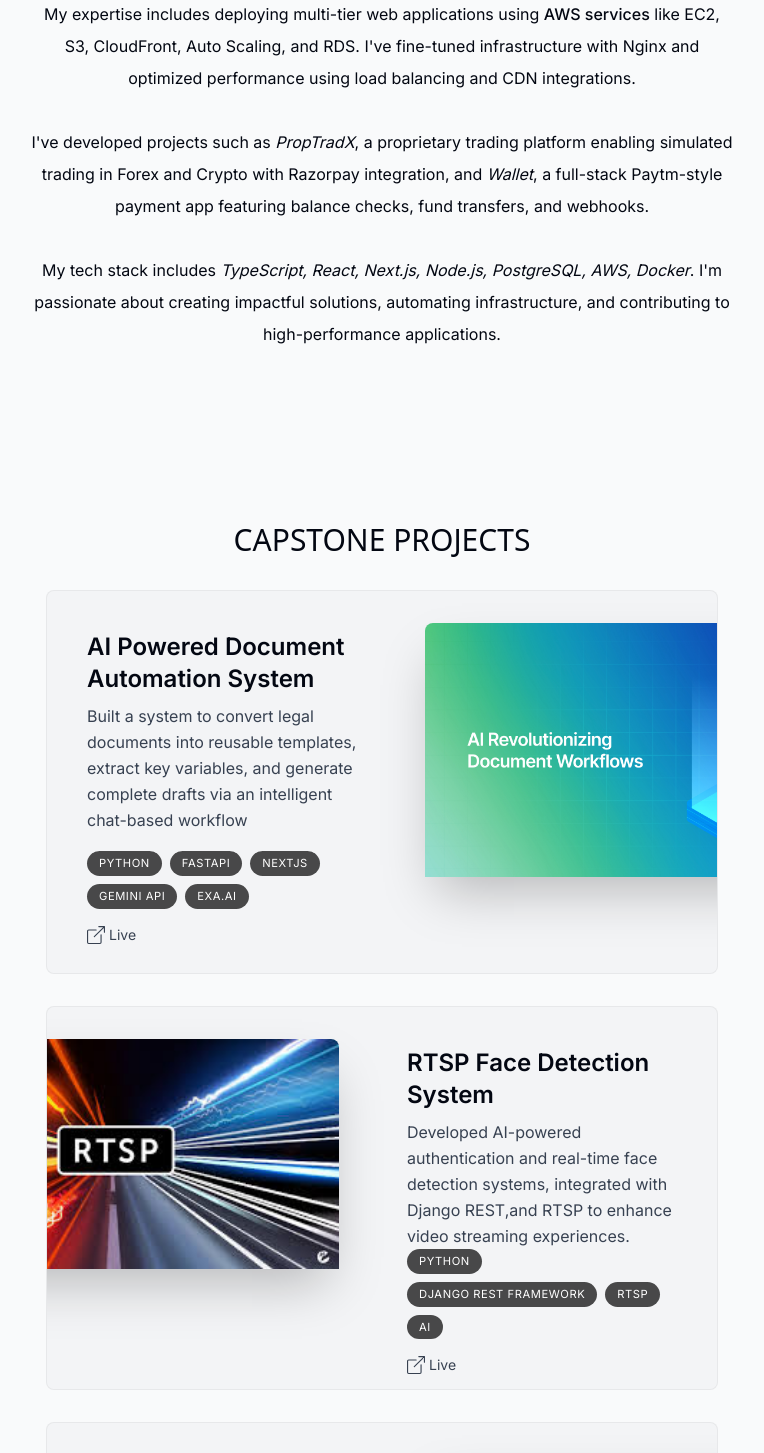
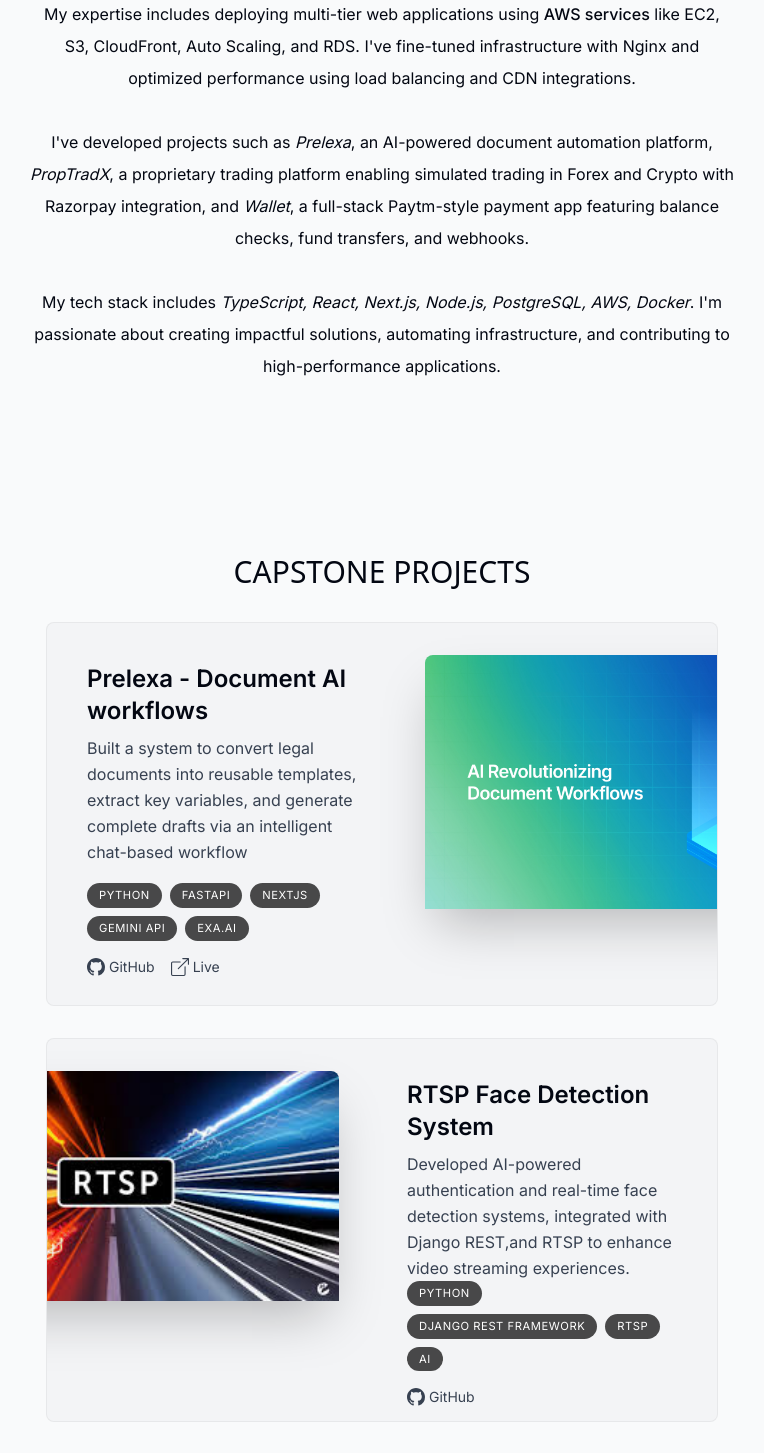
Before and after one commit to Praxxav/folio, a Next.js app: page / in a window 1280 px wide. Shown: the part 1180-2633 px from the top of the page, without its empty margins (258-1022 px from the left). Built offline with nearby package versions, Linux system fonts and the light colour scheme.

Commit message:
Link Updates

```diff
--- a/components/about.tsx
+++ b/components/about.tsx
@@ -26,8 +26,7 @@
           <span className="inline-block bg-gradient-to-r from-purple-500 via-pink-500 to-red-500 text-transparent bg-clip-text font-bold whitespace-nowrap">
             Full Stack Engineer
           </span>{" "}
-          and{" "}
-          <span className=" bg-gradient-to-r from-purple-500 via-pink-500 to-red-500 text-transparent bg-clip-text font-bold whitespace-nowrap">Data Engineer</span> with hands-on experience in building scalable web applications and cloud infrastructure. I&apos;m in my final year of Bachelor of Engineering in Information Technology at the{" "}
+          with hands-on experience in building scalable web applications and cloud infrastructure. I&apos;m in my final year of Bachelor of Engineering in Information Technology at the{" "}
           <span className="font-medium">International Institute of Information Technology (I²IT), Pune</span>, with a strong academic record (CGPA: 8.52).
           <br />
           <br />
@@ -40,6 +39,7 @@
           <br />
           <br />
           I&apos;ve developed projects such as{" "}
+          <span className="italic">Prelexa</span>, an AI-powered document automation platform,{" "}
           <span className="italic">PropTradX</span>, a proprietary trading platform enabling simulated trading in Forex and Crypto with Razorpay integration, and{" "}
           <span className="italic">Wallet</span>, a full-stack Paytm-style payment app featuring balance checks, fund transfers, and webhooks.
           <br />
--- a/components/intro.tsx
+++ b/components/intro.tsx
@@ -23,14 +23,14 @@
                             duration: 0.2
                         }}
                     >
-                        { <Image src={selfPotrait}
+                        {<Image src={selfPotrait}
                             alt="Pranav Kulkarni"
                             width="192"
                             height="192"
                             priority={true}
                             quality="95"
                             className=' object-cover h-24 w-24 rounded-full border-[0.35rem] border-white shadow-xl'
-                        /> }
+                        />}
                     </motion.div>
                     <motion.span className='absolute bottom-0 right-0 text-4xl'
                         initial={{ opacity: 0, scale: 0 }}
@@ -55,7 +55,6 @@
                 <span className="font-bold inline-block bg-gradient-to-r from-purple-500 via-pink-500 to-red-500 text-transparent bg-clip-text whitespace-nowrap">
                     Full Stack Developer
                 </span>{" "}
-  passionate about {"Data Engineering "}
                 <span className="font-bold">building scalable systems</span> and crafting{" "}
                 <span className="font-bold">impactful digital experiences</span>.
             </motion.h1>
--- a/lib/data.ts
+++ b/lib/data.ts
@@ -1,5 +1,5 @@
 import React from "react";
-import { FaAws,FaLock } from "react-icons/fa";
+import { FaAws, FaLock } from "react-icons/fa";
 import { BsGraphUp } from "react-icons/bs";
 import { FaBarsProgress, FaBlog, FaBots } from "react-icons/fa6";
 
@@ -25,8 +25,16 @@
 
 
 export const experiencesData = [
-        {
-        title: "FreeLancer - Full stack Developer",
+    {
+        title: "Prelexa - Document AI workflows",
+        location: "Pune, India",
+        description:
+            "Lead development of AI workflows for document automation, overseeing architecture, coding, and deployment. Collaborated with cross-functional teams to ensure timely delivery and alignment with business goals.",
+        icon: React.createElement(FaBarsProgress),
+        date: "Nov 2025 - Feb 2026",
+    },
+    {
+        title: "Trainee - Full stack Developer",
         location: "Pune, India",
         description:
             "Lead development of MVP for startup, overseeing architecture, coding, and deployment. Collaborated with cross-functional teams to ensure timely delivery and alignment with business goals.",
@@ -49,14 +57,6 @@
             "Pursuing a data engineering internship focused on building robust data pipelines, optimizing ETL processes, and supporting data-driven decision-making.",
         icon: React.createElement(FaAws),
         date: "July - Sep 2024",
-    },
-    {
-        title: "Neural Nexus",
-        location: "Pune India",
-        description:
-            "Developed bot that can converse about anything! Can check answers of a topic! Can play Rock-paper-Scissors, Toss - Heads or Tails",
-        icon: React.createElement(FaBots),
-        date: "Oct 2024 - Nov 2024",
     },
     {
         title: "Paytm Clone - Full-Stack Application",
@@ -85,41 +85,41 @@
 ] as const;
 
 export const projectsData = [
-       {
-        title: "AI Powered Document Automation System",
+    {
+        title: "Prelexa - Document AI workflows",
         description:
             "Built a system to convert legal documents into reusable templates, extract key variables, and generate complete drafts via an intelligent chat-based workflow",
-        tags: ["Python","FastApi", "NextJs", "Gemini API","exa.ai"],
+        tags: ["Python", "FastApi", "NextJs", "Gemini API", "exa.ai"],
         imageUrl: doc,
-        link: "https://github.com/Praxxav/AI-Powered-Document-Automation-backend",
-        githuburl:""
+        link: "https://www.prescalelabs.com",
+        githuburl: "https://github.com/Praxxav/prelexa-fe"
     },
     {
         title: "RTSP Face Detection System",
         description:
             "Developed AI-powered authentication and real-time face detection systems, integrated with Django REST,and RTSP to enhance video streaming experiences.",
-        tags: ["Python","Django Rest Framework", "RTSP","AI"],
+        tags: ["Python", "Django Rest Framework", "RTSP", "AI"],
         imageUrl: rtsp,
-        link: "https://github.com/Praxxav/RTSP_face_detection",
-        githuburl:""
+        link: "",
+        githuburl: "https://github.com/Praxxav/RTSP_face_detection"
     },
     {
         title: "PropTradx-Prop trading platform",
         description:
             "PropTradX is a proprietary trading platform for Forex a simulated funding model.",
-        tags: ["NextJs", "NodeJs", "Postgresql", "Tailwind", "OAuth","razorpay"],
+        tags: ["NextJs", "NodeJs", "Postgresql", "Tailwind", "OAuth", "razorpay"],
         imageUrl: prop,
         link: "https://proptradx.netlify.app/",
-        githuburl:""
+        githuburl: "https://github.com/Praxxav/PropTradx"
     },
     {
         title: "Paytm Clone - Full-Stack Application",
         description:
             "Features user sign-up, log-in, with OAuth validation, balance checks, fund transfers, and transaction views. Utilizes Nextjs, webpacks",
-        tags: ["Nextjs", "Node", "Postgresql", "Tailwind", "Prisma", "Oauth",""],
+        tags: ["Nextjs", "Node", "Postgresql", "Tailwind", "Prisma", "Oauth", ""],
         imageUrl: paytmSingup,
-        link: "https://github.com/Praxxav/paytm_wallet",
-         githuburl:""
+        link: "",
+        githuburl: "https://github.com/Praxxav/paytm_wallet"
     },
     {
         title: "Neural-Nexus",
@@ -127,8 +127,8 @@
             "Nuro! bot that can converse about anything! Can check answers of a topic! Can play Rock-paper-Scissors, Toss - Heads or Tails.",
         tags: ["Machine Learning", "LangChain", "Python", "LLMs", "SQL(Postgres)", "pycord", "alembic"],
         imageUrl: nural,
-        link: "https://github.com/Praxxav/Nuro",
-         githuburl:""
+        link: "",
+        githuburl: "https://github.com/Praxxav/Nuro"
     },
     {
         title: "Blogz for Devs- Inspired by Medium",
@@ -136,8 +136,8 @@
             "Blogging Platform Offers - Signin, Signup, Users can Create, Read, Update, Delete their blogs.",
         tags: ["Cloudflare Workers", "TypeScript", "Hono", "Prisma", "Postgres", "JWT"],
         imageUrl: medium,
-        link: "https://github.com/Praxxav/Medium-blogs",
-         githuburl:""
+        link: "",
+        githuburl: "https://github.com/Praxxav/Medium-blogs"
     },
     {
         title: "EthWallet - Ethereum & Solana HD Wallet Generator",
@@ -146,16 +146,14 @@
         tags: ["React", "Ethers.js", "BIP39", "Web3"],
         imageUrl: seed,
         link: "https://memonic-phrase-to-wallet.vercel.app/",
-         githuburl:""
+        githuburl: ""
     },
 
 ] as const;
 
 export const skillsData = [
-    "AWS Services (S3, Lambda, EC2, IAM, CloudWatch, Glue, Athena, RDS,VPC)","HTML", "CSS", "JavaScript", "TypeScript", "React", "Node.js", "Git", "Tailwind", "Prisma", "MongoDB",
-    "Docker", "Express", "Framer Motion", "PostgreSQL", "Cloudflare", "Hono",
+    "TypeScript", "React", "Node.js", "Git", "Tailwind", "Prisma", "AWS Services (S3, Lambda, EC2, IAM, CloudWatch, Glue, Athena, RDS,VPC)", "HTML", "CSS", "JavaScript", "MongoDB",
+    "Docker", "Express", "Framer Motion", "PostgreSQL", "Cloudflare",
 
-    "Linux Administration", "Shell Scripting", "Machine Learning"
-    , "Data Analytics", "Web3", "CI/CD Processes",
-    "Auto Scaling Groups"
-    ] as const;
+    "Linux", "Shell Scripting", "Machine Learning",
+] as const;
```
Lines whose indentation alone changed are shown as unchanged.
